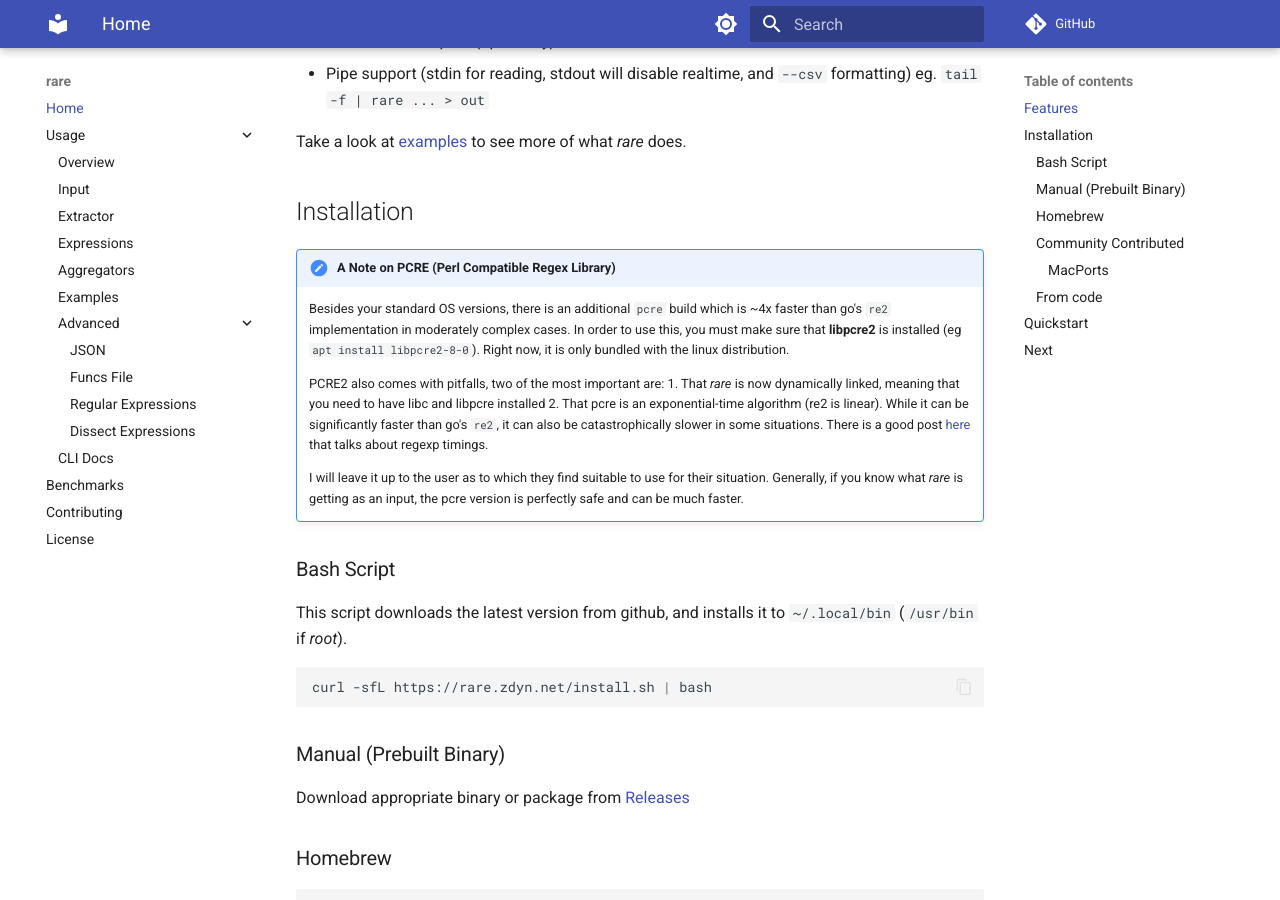
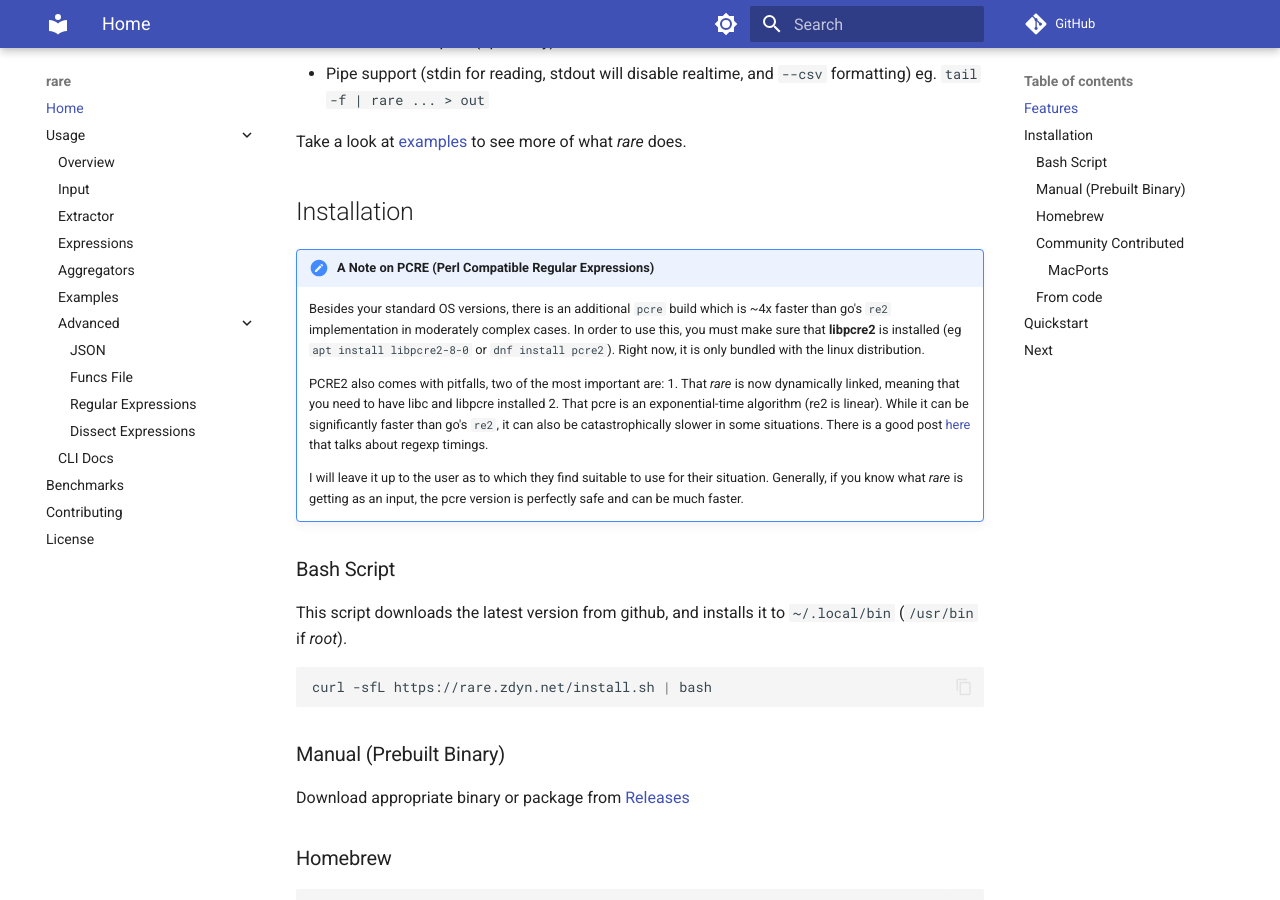
Before and after one commit to zix99/rare, an MkDocs documentation site: the page built from docs/index.md, in a window 1280 px wide and 900 px high, scrolled down 1188 px. Built offline with MkDocs 1.6.1 and Material for MkDocs 9.7.7, drawn with Linux system fonts in a browser that asks for light colours; comment, search, counter and statistics services are not loaded.

Commit message:
Clarify pcre docs

```diff
--- a/docs/index.md
+++ b/docs/index.md
@@ -32,9 +32,9 @@ Take a look at [examples](usage/examples.md) to see more of what *rare* does.
 
 ## Installation
 
-!!! note "A Note on PCRE (Perl Compatible Regex Library)"
+!!! note "A Note on PCRE (Perl Compatible Regular Expressions)"
 
-    Besides your standard OS versions, there is an additional `pcre` build which is ~4x faster than go's `re2` implementation in moderately complex cases.  In order to use this, you must make sure that **libpcre2** is installed (eg `apt install libpcre2-8-0`).  Right now, it is only bundled with the linux distribution.
+    Besides your standard OS versions, there is an additional `pcre` build which is ~4x faster than go's `re2` implementation in moderately complex cases.  In order to use this, you must make sure that **libpcre2** is installed (eg `apt install libpcre2-8-0` or `dnf install pcre2`).  Right now, it is only bundled with the linux distribution.
 
     PCRE2 also comes with pitfalls, two of the most important are:
     1. That *rare* is now dynamically linked, meaning that you need to have libc and libpcre installed
```
Also changed, not shown: README.md (+2 -2 lines).
